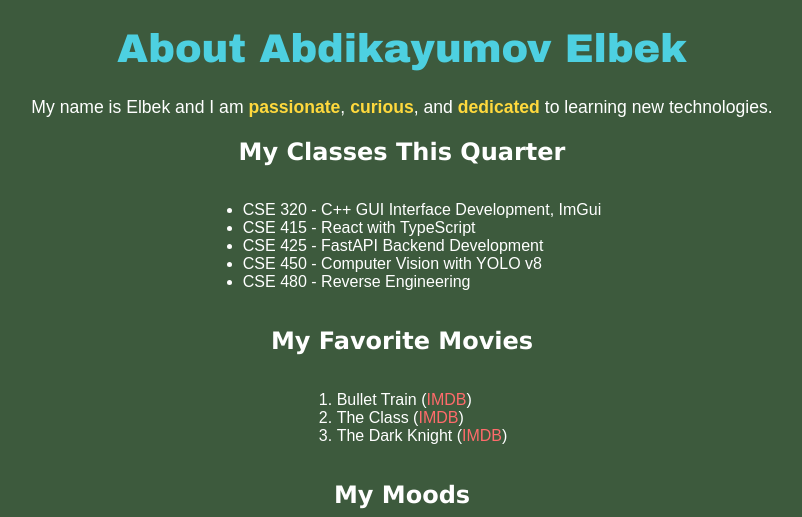
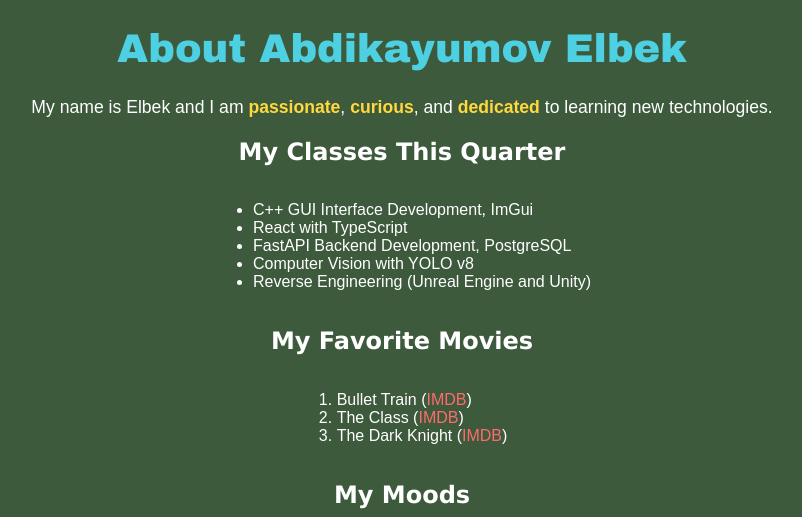
Before and after one commit to drads1337/about_me, a plain HTML site: page index.html in a window 1280 px wide. Shown: the top 517 px of the page, without its empty margins (238-1040 px from the left). Drawn offline with Linux system fonts and the light colour scheme.

Commit message:
Update classes and add ImGui to C++ GUI course

```diff
--- a/index.html
+++ b/index.html
@@ -13,11 +13,11 @@
 
     <h2>My Classes This Quarter</h2>
     <ul>
-        <li>CSE 320 - C++ GUI Interface Development, ImGui </li>
-        <li>CSE 415 - React with TypeScript</li>
-        <li>CSE 425 - FastAPI Backend Development</li>
-        <li>CSE 450 - Computer Vision with YOLO v8</li>
-        <li>CSE 480 - Reverse Engineering</li>
+        <li>C++ GUI Interface Development, ImGui </li>
+        <li>React with TypeScript</li>
+        <li>FastAPI Backend Development, PostgreSQL</li>
+        <li>Computer Vision with YOLO v8</li>
+        <li>Reverse Engineering (Unreal Engine and Unity)</li>
     </ul>
 
     <h2>My Favorite Movies</h2>
```
